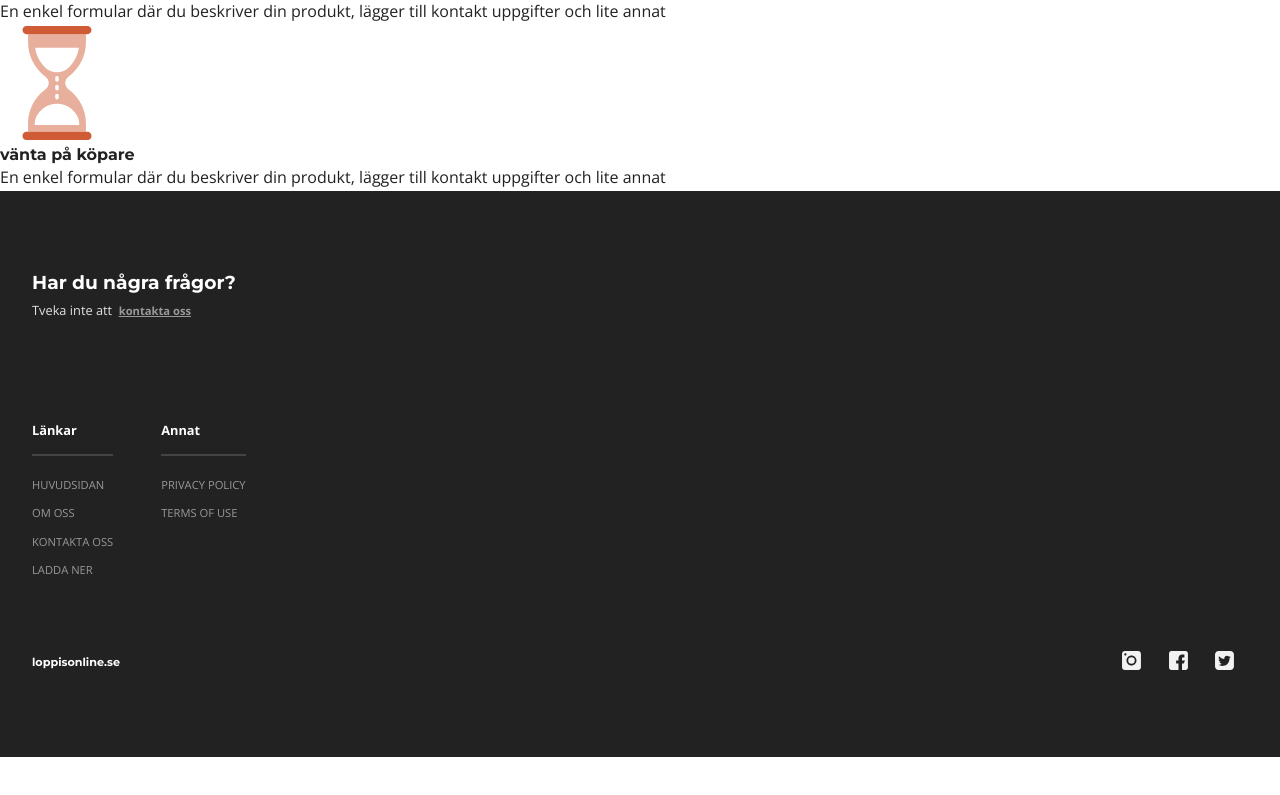
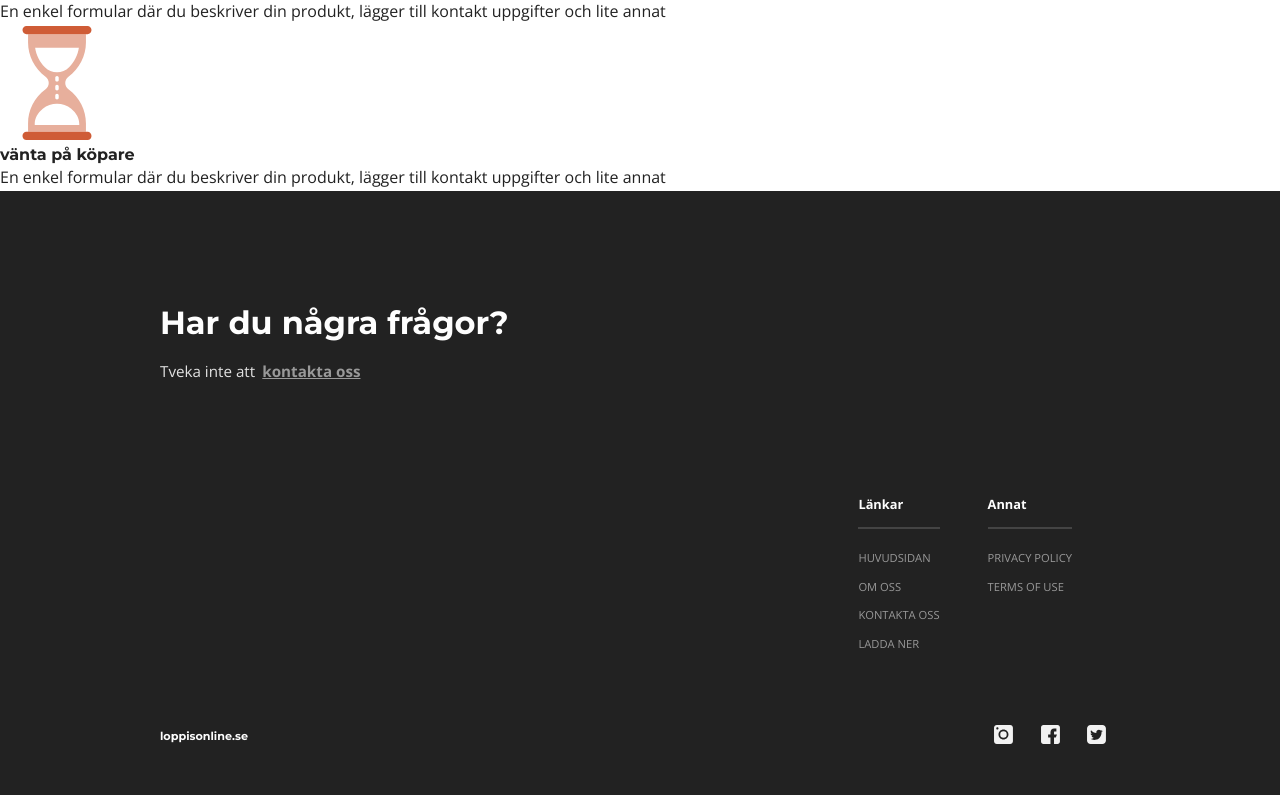
Before and after one commit to ali-suliman/LoppisOnline, a Vue app: page / in a window 1280 px wide. Shown: the part 1026-1821 px from the top of the page. Before the commit the page ends 1783 px from the top, so only its background shows below. Built offline with nearby package versions, Linux system fonts and the light colour scheme.

Commit message:
Update Footer.vue

```diff
--- a/src/components/Footer.vue
+++ b/src/components/Footer.vue
@@ -1,6 +1,6 @@
 <template>
   <footer>
-    <section class="kontakt">
+    <section class="contact">
       <h3>har du några frågor?</h3>
       <p>tveka inte att <a href="#">kontakta oss</a></p>
     </section>
@@ -60,7 +60,7 @@ footer {
     }
   }
 
-  .kontakt {
+  .contact {
     align-items: flex-start;
 
     h3 {
@@ -135,4 +135,32 @@ footer {
     }
   }
 }
+
+@media screen and (min-width: 1200px) {
+  footer {
+    padding: 4rem 8rem;
+
+    .contact {
+      h3 {
+        font-size: 2rem;
+      }
+      p {
+        font-size: 0.95rem;
+        margin: 1rem 0rem;
+
+        a {
+          font-size: 0.95rem;
+          &:hover {
+            color: #fefefe;
+          }
+        }
+      }
+    }
+
+    .links {
+      justify-content: flex-end;
+      align-items: flex-start;
+    }
+  }
+}
 </style>
```
